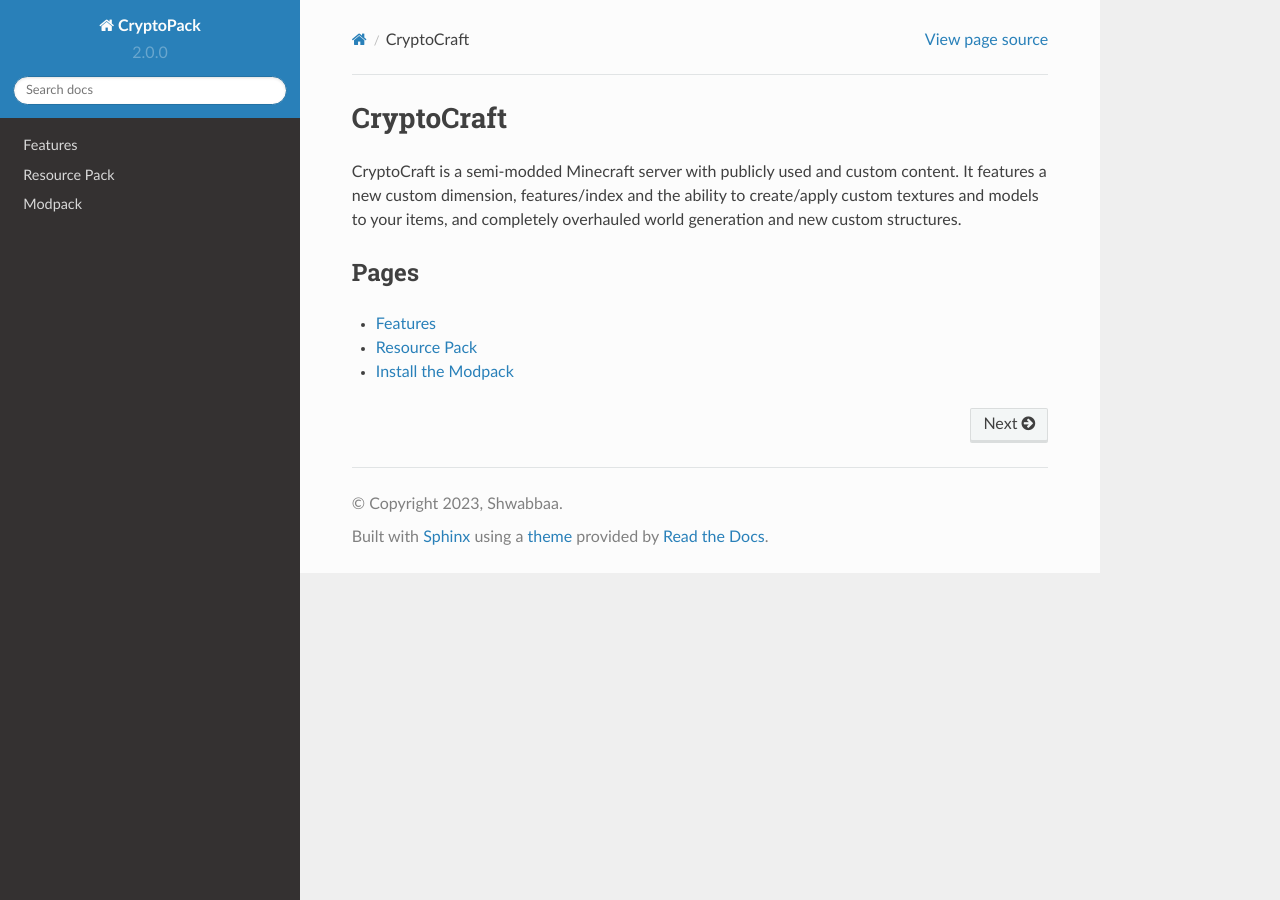
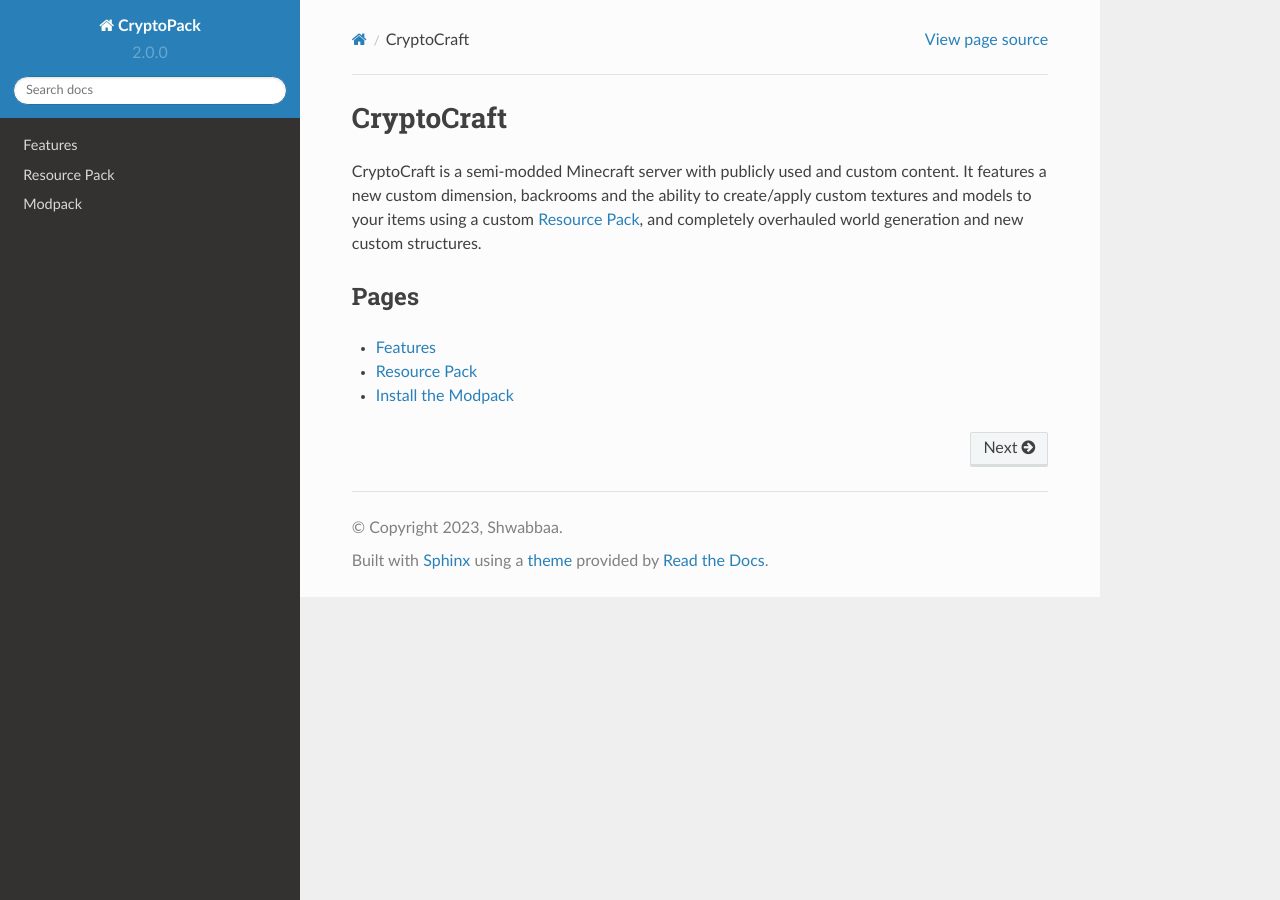
Before and after one commit to Shwabbaa/cryptopack-docs, a Sphinx documentation site: the page built from docs/source/index.rst, in a window 1280 px wide. Built offline with Sphinx 7.4.7 and the Read the Docs theme 2.0.0, drawn with Linux system fonts in a browser that asks for light colours; pages that are not in the unit, such as notebooks, are missing from menus.

Commit message:
Update index.rst

```diff
--- a/docs/source/index.rst
+++ b/docs/source/index.rst
@@ -1,7 +1,7 @@
 CryptoCraft
 ===================================
 
-CryptoCraft is a semi-modded Minecraft server with publicly used and custom content. It features a new custom dimension, :doc:`features/index <The Backrooms>` and the ability to create/apply custom textures and models to your items, and completely overhauled world generation and new custom structures.
+CryptoCraft is a semi-modded Minecraft server with publicly used and custom content. It features a new custom dimension, :doc:`backrooms` and the ability to create/apply custom textures and models to your items using a custom :doc:`resourcepack/index`, and completely overhauled world generation and new custom structures.
 
 Pages
 --------
```
